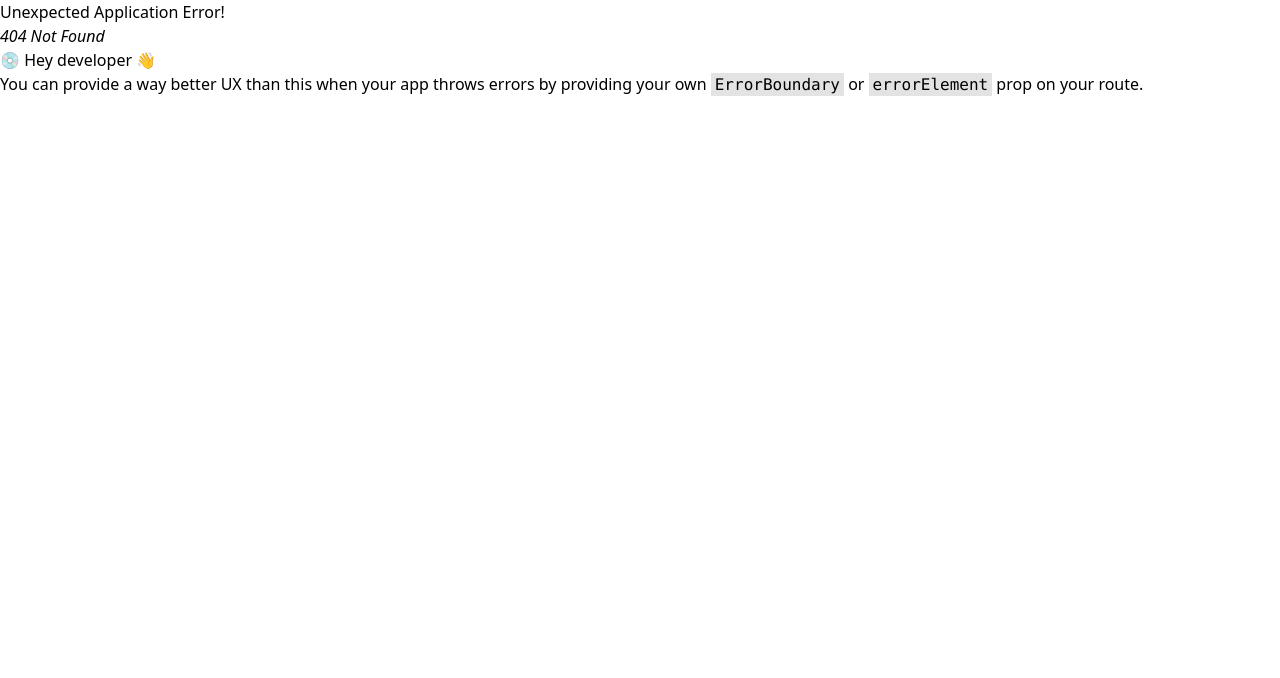
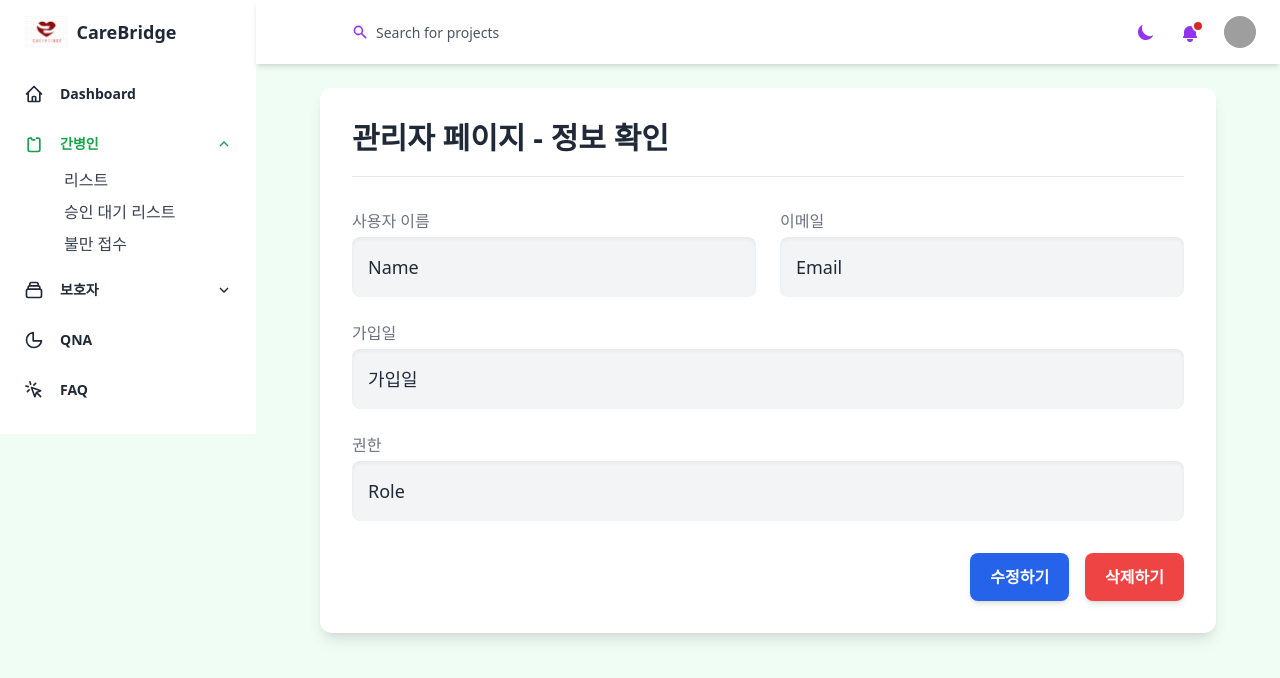
Before and after one commit to yun9699/CareBridgeAdmin, a React (Vite) app: page /caregiver/read/1 in a window 1280 px wide. Before the commit this address had no page. Shown: the top 678 px of the page. Built offline with nearby package versions, Linux system fonts and the light colour scheme; grey boxes are pictures that could not be loaded.

Commit message:
feat: readPage sample add

```diff
--- /dev/null
+++ b/src/component/caregiver/CareGiverReadComponent.jsx
@@ -0,0 +1,50 @@
+import React from "react";
+
+function CareGiverReadComponent() {
+    return (
+        <div className="max-w-4xl mx-auto bg-white rounded-xl shadow-lg p-8 space-y-8">
+            {/* Header */}
+            <h2 className="text-3xl font-bold text-gray-800 border-b pb-5 mb-6">관리자 페이지 - 정보 확인</h2>
+
+            {/* 정보 섹션 */}
+            <div className="space-y-6">
+                <div className="grid grid-cols-1 md:grid-cols-2 gap-6">
+                    <div>
+                        <label className="block text-gray-500 font-medium mb-1">사용자 이름</label>
+                        <p className="text-lg text-gray-800 bg-gray-100 p-4 rounded-lg shadow-inner">Name</p>
+                    </div>
+                    <div>
+                        <label className="block text-gray-500 font-medium mb-1">이메일</label>
+                        <p className="text-lg text-gray-800 bg-gray-100 p-4 rounded-lg shadow-inner">Email</p>
+                    </div>
+                </div>
+                <div>
+                    <label className="block text-gray-500 font-medium mb-1">가입일</label>
+                    <p className="text-lg text-gray-800 bg-gray-100 p-4 rounded-lg shadow-inner">가입일</p>
+                </div>
+                <div>
+                    <label className="block text-gray-500 font-medium mb-1">권한</label>
+                    <p className="text-lg text-gray-800 bg-gray-100 p-4 rounded-lg shadow-inner">Role</p>
+                </div>
+            </div>
+
+            {/* 버튼 섹션 */}
+            <div className="flex justify-end space-x-4 mt-8">
+                <button
+                    className="px-5 py-3 bg-blue-600 hover:bg-blue-700 text-white font-semibold rounded-lg shadow-md transition duration-200 ease-in-out"
+                    onClick={() => console.log("수정하기")}
+                >
+                    수정하기
+                </button>
+                <button
+                    className="px-5 py-3 bg-red-500 hover:bg-red-600 text-white font-semibold rounded-lg shadow-md transition duration-200 ease-in-out"
+                    onClick={() => console.log("삭제하기")}
+                >
+                    삭제하기
+                </button>
+            </div>
+        </div>
+    );
+}
+
+export default CareGiverReadComponent;
--- a/src/page/caregiver/CareGiverNotApprovedListPage.jsx
+++ b/src/page/caregiver/CareGiverNotApprovedListPage.jsx
@@ -1,7 +1,7 @@
 import React from 'react';
 import CareGiverNotApprovedListComponent from "@/component/caregiver/CareGiverNotApprovedListComponent.jsx";
 
-function CareGiverNotApprovedListPage(props) {
+function CareGiverNotApprovedListPage() {
     return (
         <CareGiverNotApprovedListComponent/>
     );
--- /dev/null
+++ b/src/page/caregiver/CareGiverReadPage.jsx
@@ -0,0 +1,10 @@
+import React from 'react';
+import CareGiverReadComponent from "@/component/caregiver/CareGiverReadComponent.jsx";
+
+function CareGiverReadPage() {
+    return (
+        <div><CareGiverReadComponent/></div>
+    );
+}
+
+export default CareGiverReadPage;
--- a/src/router/CareGiverRouter.jsx
+++ b/src/router/CareGiverRouter.jsx
@@ -5,7 +5,8 @@ import {Navigate} from "react-router-dom";
 const CareGiverIndex = lazy(() => import('../page/caregiver/CareGiverIndex'))
 const CareGiverList = lazy(() => import('../page/caregiver/CareGiverListPage'))
 const CareGiverNotApprovedList = lazy(() => import('../page/caregiver/CareGiverNotApprovedListPage'))
-const CareGiverComplaintList = lazy(() => import("../page/caregiver/CareGiverComplaintListPage.jsx"))
+const CareGiverComplaintList = lazy(() => import("../page/caregiver/CareGiverComplaintListPage"))
+const CareGiverRead = lazy(() => import("../page/caregiver/CareGiverReadPage"))
 
 const Loading = <LoadingPage/>
 
@@ -28,6 +29,10 @@ const CareGiverRouter = {
         {
             path: "complaint",
             element: <Suspense fallback={Loading}><CareGiverComplaintList/></Suspense>
+        },
+        {
+            path: "read/:cgno",
+            element: <Suspense fallback={Loading}><CareGiverRead/></Suspense>
         }
     ]
 }
```
